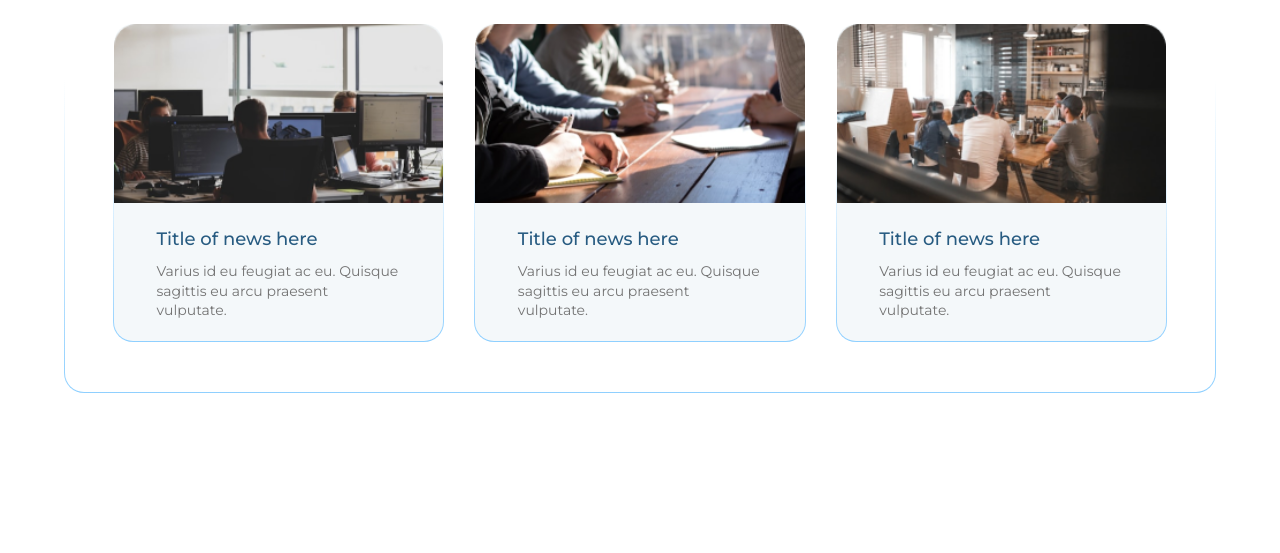
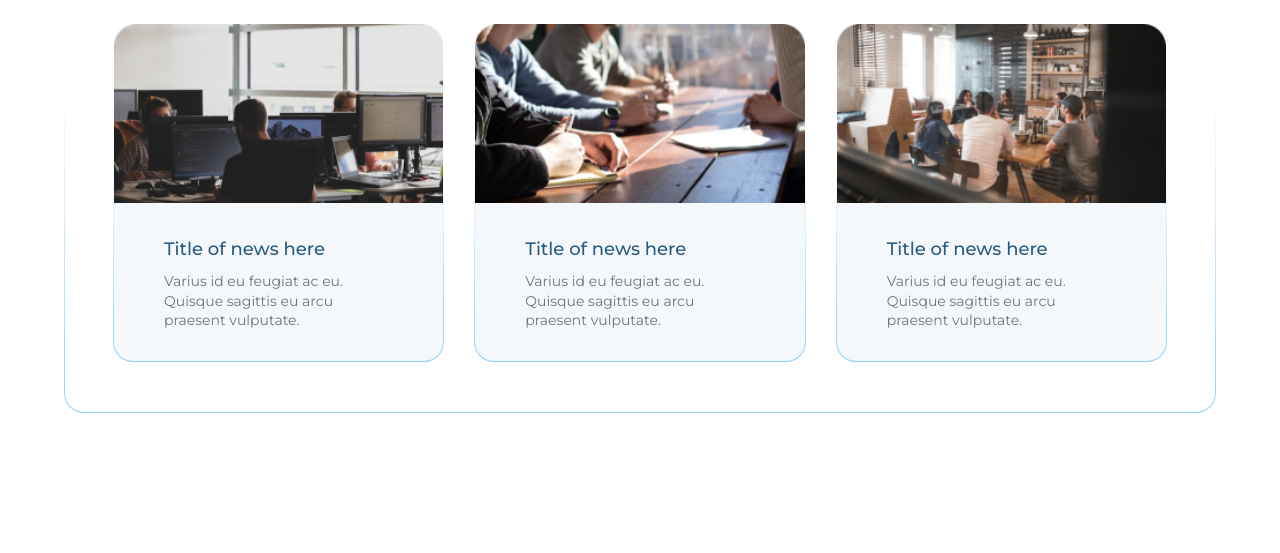
Before and after one commit to Racheal58/theneo-test, a plain HTML site: page index.html in a window 1280 px wide. Shown: the part 3324-3877 px from the top of the page. Drawn offline with Linux system fonts and the light colour scheme.

Commit message:
update style

```diff
--- a/styles.css
+++ b/styles.css
@@ -471,7 +471,7 @@ button {
 }
 
 .explore-card-text {
-  padding: 20px 42.5px;
+  padding: 30px 50px;
 }
 
 .explore-card-text h4 {
```
